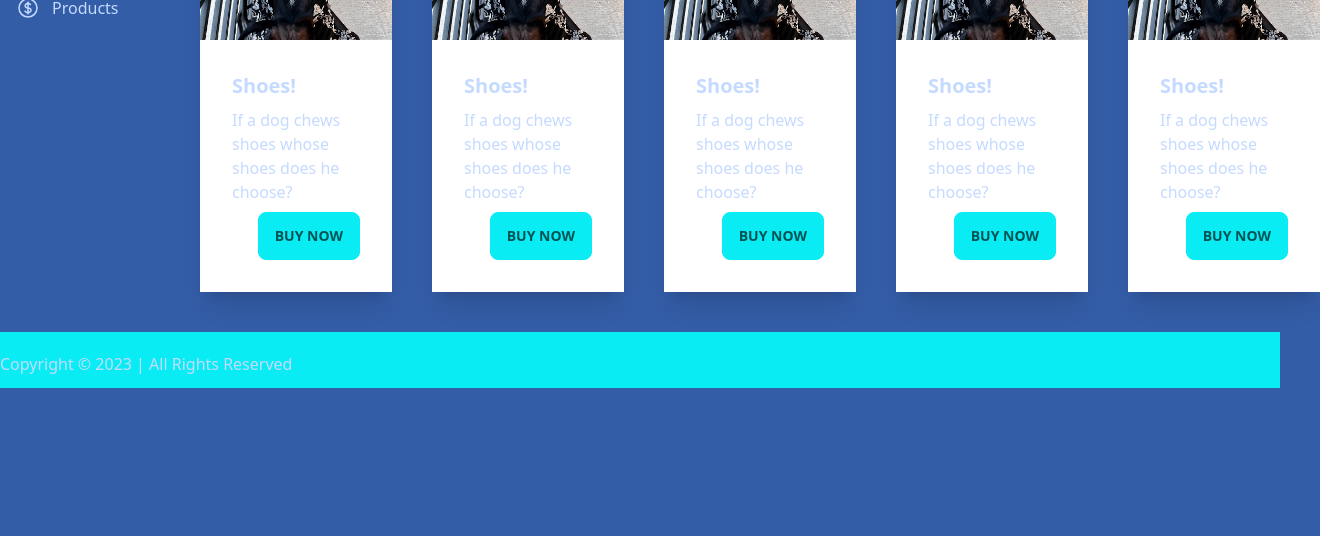
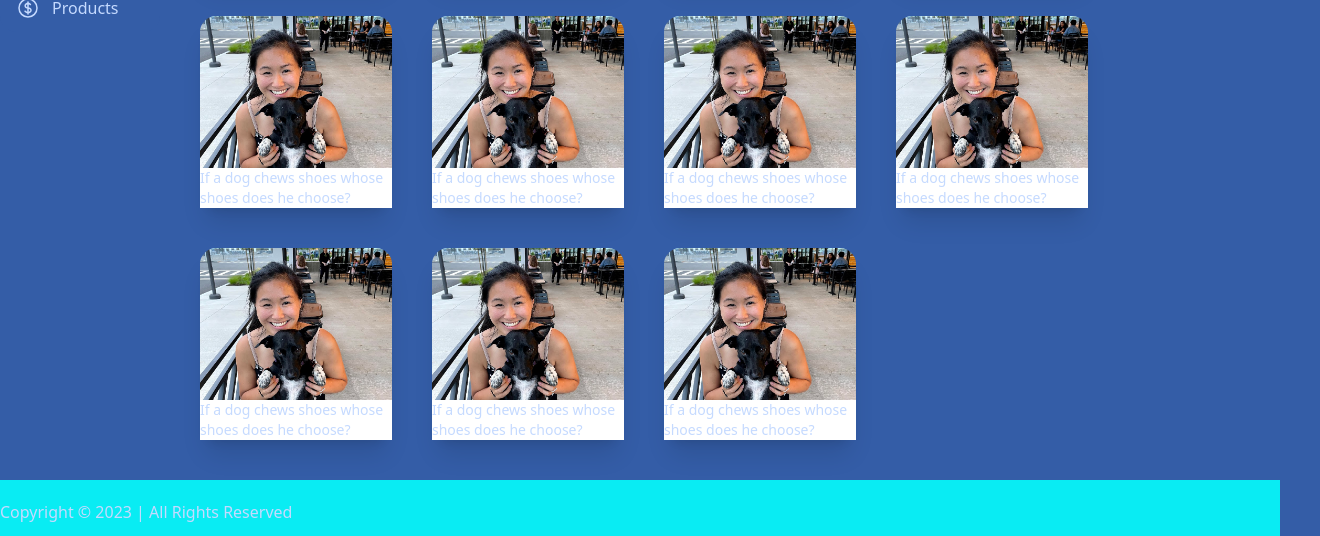
Before and after one commit to priyulau/d12-daisyui, a plain HTML site: page products.html in a window 1280 px wide. Shown: the part 312-848 px from the top of the page, 1320 px wide, since content can reach past the window. Before the commit the page ends 800 px from the top, so only its background shows below. Drawn offline with nearby package versions, Linux system fonts and the light colour scheme.

Commit message:
Fixed flex grid issue on tanks page - see testing page

```diff
--- a/products.html
+++ b/products.html
@@ -12,8 +12,8 @@
         </div>
     </header>
     <!--This is the BEGINNING navigation menu bar on the left side-->
-    <main class="grid grid-flow-col auto-cols-max">
-    <div class="">
+    <main class="flex">
+      <nav class="">
           <ul class="menu bg-base-100 w-40 rounded-box">
             </li>
             <li><a href="index.html"><svg xmlns="http://www.w3.org/2000/svg" fill="none" viewBox="0 0 24 24" stroke-width="1.5" stroke="currentColor" class="w-6 h-6">
@@ -42,72 +42,101 @@
               Products</a></li>
           </ul><br>
       <!--This is the END of the navigation menu bar-->
-    </div> <!--KEEP, this closes off one column and starts the next-->
-    <div class="flex flex-row gap-10 m-10"> <!--KEEP, this starts the next column / main body-->
+      </nav> <!--KEEP, this closes off one column and starts the next-->
+      <section class="flex flex-wrap gap-10 m-10"> <!--KEEP, this starts the next column / main body-->
         <!--Beginning of card-->
-    <div class="card bg-base-100 shadow-xl w-48">
-      <figure><img src="avatar.jpg" alt="Shoes" class=""/></figure>
-      <div class="card-body bg-white">
-        <h2 class="card-title">Shoes!</h2>
-        <p>If a dog chews shoes whose shoes does he choose?</p>
-        <div class="card-actions justify-end">
-          <button class="btn btn-primary">Buy Now</button>
-        </div>
+        <div class="card bg-base-100 shadow-xl w-48 h-48">
+          <figure><img src="avatar.jpg" alt="Shoes" class="w-48"/></figure>
+          <div class="card-body p-0 m-0 bg-white">
+            <p class ="text-sm">If a dog chews shoes whose shoes does he choose?</p>
           </div>
         </div>
         <!--End of card-->
         <!--Beginning of card-->
-      <div class="card bg-base-100 shadow-xl w-48">
-          <figure><img src="avatar.jpg" alt="Shoes" class=""/></figure>
-          <div class="card-body bg-white">
-            <h2 class="card-title">Shoes!</h2>
-            <p>If a dog chews shoes whose shoes does he choose?</p>
-            <div class="card-actions justify-end">
-              <button class="btn btn-primary">Buy Now</button>
-            </div>
+        <div class="card bg-base-100 shadow-xl w-48 h-48">
+          <figure><img src="avatar.jpg" alt="Shoes" class="w-48"/></figure>
+          <div class="card-body p-0 m-0 bg-white">
+            <p class ="text-sm">If a dog chews shoes whose shoes does he choose?</p>
           </div>
         </div>
         <!--End of card-->
         <!--Beginning of card-->
-    <div class="card bg-base-100 shadow-xl w-48">
-      <figure><img src="avatar.jpg" alt="Shoes" class=""/></figure>
-      <div class="card-body bg-white">
-        <h2 class="card-title">Shoes!</h2>
-        <p>If a dog chews shoes whose shoes does he choose?</p>
-        <div class="card-actions justify-end">
-          <button class="btn btn-primary">Buy Now</button>
-        </div>
+        <div class="card bg-base-100 shadow-xl w-48 h-48">
+          <figure><img src="avatar.jpg" alt="Shoes" class="w-48"/></figure>
+          <div class="card-body p-0 m-0 bg-white">
+            <p class ="text-sm">If a dog chews shoes whose shoes does he choose?</p>
           </div>
         </div>
         <!--End of card-->
         <!--Beginning of card-->
-    <div class="card bg-base-100 shadow-xl w-48">
-      <figure><img src="avatar.jpg" alt="Shoes" class=""/></figure>
-      <div class="card-body bg-white">
-        <h2 class="card-title">Shoes!</h2>
-        <p>If a dog chews shoes whose shoes does he choose?</p>
-        <div class="card-actions justify-end">
-          <button class="btn btn-primary">Buy Now</button>
-        </div>
+        <div class="card bg-base-100 shadow-xl w-48 h-48">
+          <figure><img src="avatar.jpg" alt="Shoes" class="w-48"/></figure>
+          <div class="card-body p-0 m-0 bg-white">
+            <p class ="text-sm">If a dog chews shoes whose shoes does he choose?</p>
           </div>
         </div>
         <!--End of card-->
         <!--Beginning of card-->
-    <div class="card bg-base-100 shadow-xl w-48">
-      <figure><img src="avatar.jpg" alt="Shoes" class=""/></figure>
-      <div class="card-body bg-white">
-        <h2 class="card-title">Shoes!</h2>
-        <p>If a dog chews shoes whose shoes does he choose?</p>
-        <div class="card-actions justify-end">
-          <button class="btn btn-primary">Buy Now</button>
-        </div>
+        <div class="card bg-base-100 shadow-xl w-48 h-48">
+          <figure><img src="avatar.jpg" alt="Shoes" class="w-48"/></figure>
+          <div class="card-body p-0 m-0 bg-white">
+            <p class ="text-sm">If a dog chews shoes whose shoes does he choose?</p>
           </div>
         </div>
         <!--End of card-->
-      </div> <!--Designates the end of the column / main body-->
+        <!--Beginning of card-->
+        <div class="card bg-base-100 shadow-xl w-48 h-48">
+          <figure><img src="avatar.jpg" alt="Shoes" class="w-48"/></figure>
+          <div class="card-body p-0 m-0 bg-white">
+            <p class ="text-sm">If a dog chews shoes whose shoes does he choose?</p>
+          </div>
+        </div>
+        <!--End of card-->
+        <!--Beginning of card-->
+        <div class="card bg-base-100 shadow-xl w-48 h-48">
+          <figure><img src="avatar.jpg" alt="Shoes" class="w-48"/></figure>
+          <div class="card-body p-0 m-0 bg-white">
+            <p class ="text-sm">If a dog chews shoes whose shoes does he choose?</p>
+          </div>
+        </div>
+        <!--End of card-->
+        <!--Beginning of card-->
+        <div class="card bg-base-100 shadow-xl w-48 h-48">
+          <figure><img src="avatar.jpg" alt="Shoes" class="w-48"/></figure>
+          <div class="card-body p-0 m-0 bg-white">
+            <p class ="text-sm">If a dog chews shoes whose shoes does he choose?</p>
+          </div>
+        </div>
+        <!--End of card-->
+        <!--Beginning of card-->
+        <div class="card bg-base-100 shadow-xl w-48 h-48">
+          <figure><img src="avatar.jpg" alt="Shoes" class="w-48"/></figure>
+          <div class="card-body p-0 m-0 bg-white">
+            <p class ="text-sm">If a dog chews shoes whose shoes does he choose?</p>
+          </div>
+        </div>
+        <!--End of card-->
+        <!--Beginning of card-->
+        <div class="card bg-base-100 shadow-xl w-48 h-48">
+          <figure><img src="avatar.jpg" alt="Shoes" class="w-48"/></figure>
+          <div class="card-body p-0 m-0 bg-white">
+            <p class ="text-sm">If a dog chews shoes whose shoes does he choose?</p>
+          </div>
+        </div>
+        <!--End of card-->
+        <!--Beginning of card-->
+        <div class="card bg-base-100 shadow-xl w-48 h-48">
+          <figure><img src="avatar.jpg" alt="Shoes" class="w-48"/></figure>
+          <div class="card-body p-0 m-0 bg-white">
+            <p class ="text-sm">If a dog chews shoes whose shoes does he choose?</p>
+          </div>
+        </div>
+        <!--End of card-->
+
+
+      </section> <!--Designates the end of the column / main body-->
     </main>
-
-    <footer class="w-full bg-primary h-14 py-5">
+    <footer class="w-full bg-primary h-14 py-5 relative bottom-0">
       Copyright © 2023 | All Rights Reserved
     </footer>
   </body>
```
Also changed, not shown: reactor.html (+17 -3 lines), tanks.html (+4 -4 lines), test.html (added, +34 -0 lines). Lines whose indentation alone changed are shown as unchanged.
